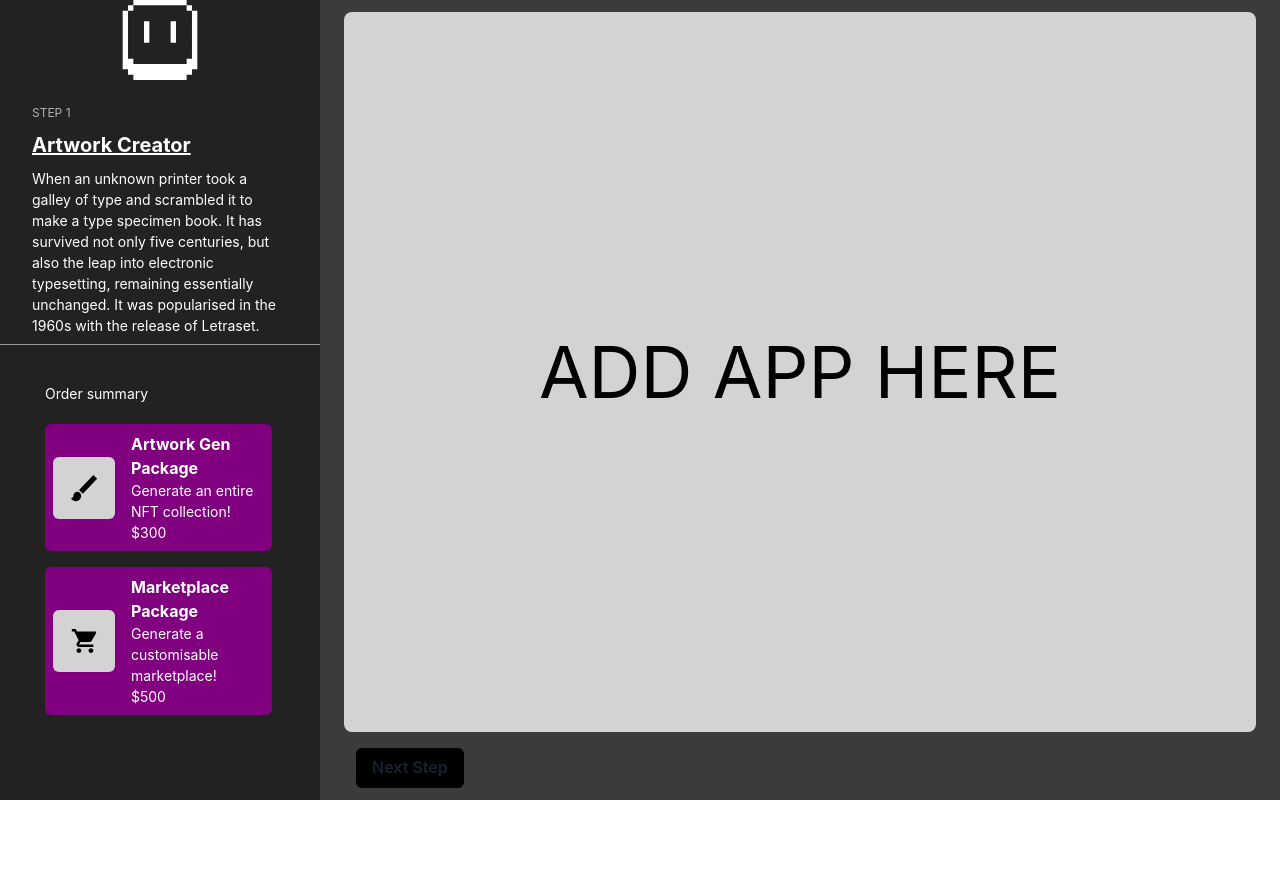
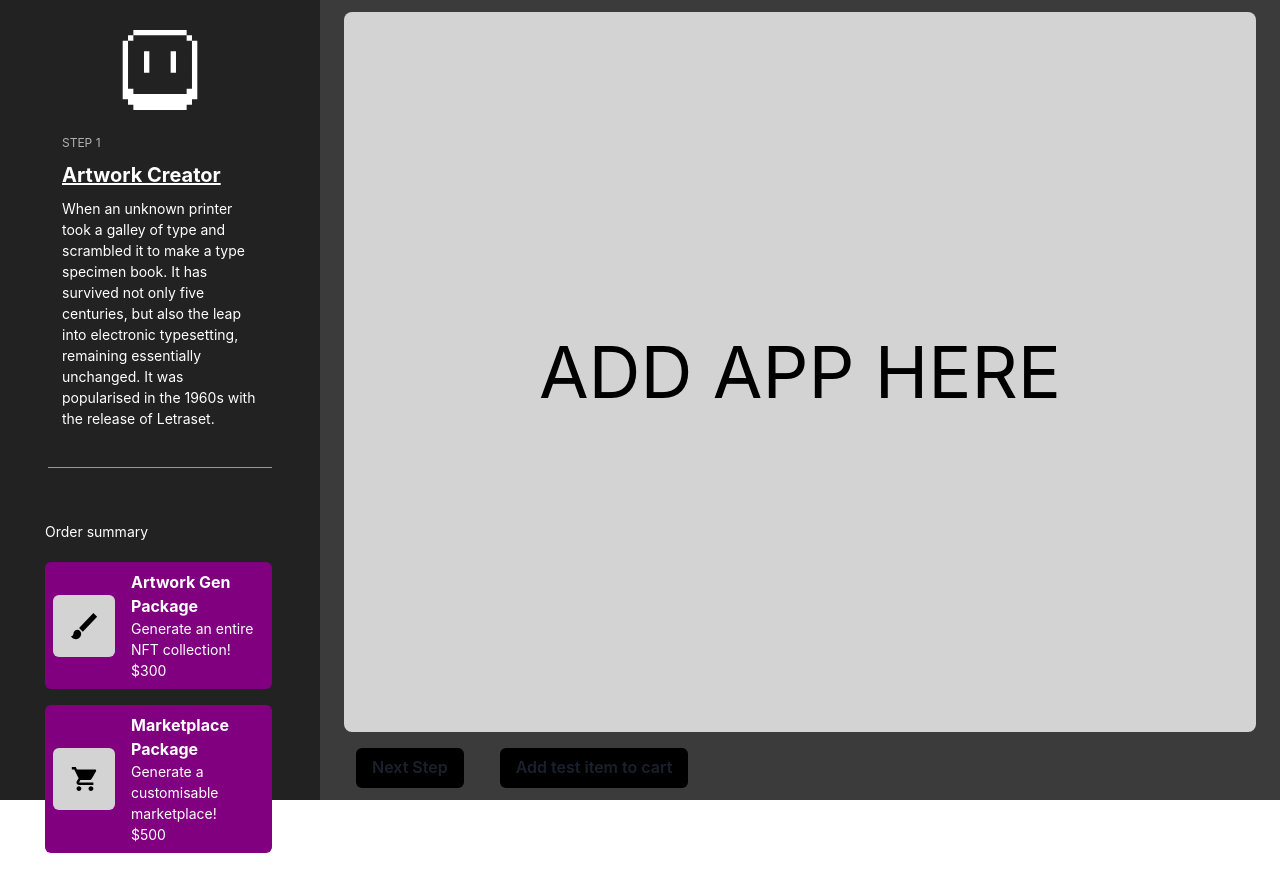
Before and after one commit to AndreiTotoro/wizard-skeleton, a Next.js app: page / in a window 1280 px wide. Before the commit the page ends 800 px from the top, so only its background shows below. Built offline with nearby package versions, Linux system fonts and the light colour scheme.

Commit message:
Add button to add test steps

```diff
--- a/components/Content.js
+++ b/components/Content.js
@@ -1,12 +1,27 @@
 import { Box, Button, Flex, Text, VStack } from '@chakra-ui/react';
 import React from 'react';
 
-export default function Content({ setCurrentStep, currentStep }) {
+import { GrTestDesktop } from 'react-icons/gr';
+
+export default function Content({
+	setCurrentStep,
+	currentStep,
+	addItemToCart,
+}) {
 	const handleNextClick = () => {
 		setCurrentStep(currentStep + 1);
 	};
 	const handlePreviousClick = () => {
 		setCurrentStep(currentStep - 1);
+	};
+
+	const handleAddCartClick = () => {
+		addItemToCart(
+			'Placeholder Title',
+			'Placeholder Description',
+			'Placeholder price',
+			<GrTestDesktop />
+		);
 	};
 
 	return (
@@ -56,6 +71,16 @@ export default function Content({ setCurrentStep, currentStep }) {
 						Previous Step
 					</Button>
 				)}
+				<Button
+					backgroundColor="black"
+					alignSelf="flex-start"
+					ml="9"
+					mt="4"
+					px="4"
+					onClick={handleAddCartClick}
+				>
+					Add test item to cart
+				</Button>
 			</Box>
 		</Flex>
 	);
--- a/components/Information.js
+++ b/components/Information.js
@@ -1,8 +1,6 @@
 import { Box, Divider, Flex, VStack } from '@chakra-ui/react';
 import React from 'react';
-import Description from './StepDescription';
 import ShoppingCart from './ShoppingCart';
-import { SiAseprite } from 'react-icons/si';
 import StepDescription from './StepDescription';
 import { StepData } from '../data/StepData';
 
@@ -17,7 +15,7 @@ export default function Information({ currentStep, shoppingCartData }) {
 				stepNumber={currentStepData.id}
 				stepTitle={currentStepData.name}
 			/>
-			<Divider />
+			<Divider width="70%" />
 			<ShoppingCart shoppingCartData={shoppingCartData} />
 		</VStack>
 	);
--- a/components/ShoppingCart.js
+++ b/components/ShoppingCart.js
@@ -4,7 +4,7 @@ import OrderItem from './OrderItem';
 export default function ShoppingCart({ shoppingCartData }) {
 	return (
 		<Flex
-			pt="30"
+			pt="45"
 			alignSelf="flex-start"
 			pl="45"
 			flexDirection="column"
--- a/components/StepDescription.js
+++ b/components/StepDescription.js
@@ -9,6 +9,7 @@ export default function StepDescription({
 }) {
 	return (
 		<VStack
+			p="30"
 			flexBasis="40%"
 			justify={'center'}
 			alignContent={'baseline'}
--- a/data/StepData.js
+++ b/data/StepData.js
@@ -1,5 +1,6 @@
 import { SiAseprite } from 'react-icons/si';
 import { BsShop } from 'react-icons/bs';
+import { FaFileContract } from 'react-icons/fa';
 
 export const StepData = [
 	{
@@ -16,4 +17,11 @@ export const StepData = [
 		description:
 			'Lorem Ipsum is simply dummy text of the printing and typesetting industry. With the release of Letraset.',
 	},
+	{
+		id: 3,
+		name: 'Contract Maker',
+		stepIcon: <FaFileContract size="5em" />,
+		description:
+			'Lorem Ipsum is simply dummy text of the printing of the printing and typesetting industry. With the release of Letraset.',
+	},
 ];
--- a/pages/index.js
+++ b/pages/index.js
@@ -22,6 +22,13 @@ export default function Home() {
 		},
 	]);
 
+	const addItemToCart = (name, description, price, icon) => {
+		setShoppingCartData([
+			...shoppingCartData,
+			{ name: name, description: description, price: price, icon: icon },
+		]);
+	};
+
 	return (
 		<Flex textColor="white" alignItems={'center'} alignContent={'center'}>
 			<Information
@@ -29,7 +36,11 @@ export default function Home() {
 				shoppingCartData={shoppingCartData}
 			/>
 
-			<Content setCurrentStep={setCurrentStep} currentStep={currentStep} />
+			<Content
+				setCurrentStep={setCurrentStep}
+				currentStep={currentStep}
+				addItemToCart={addItemToCart}
+			/>
 		</Flex>
 	);
 }
```
